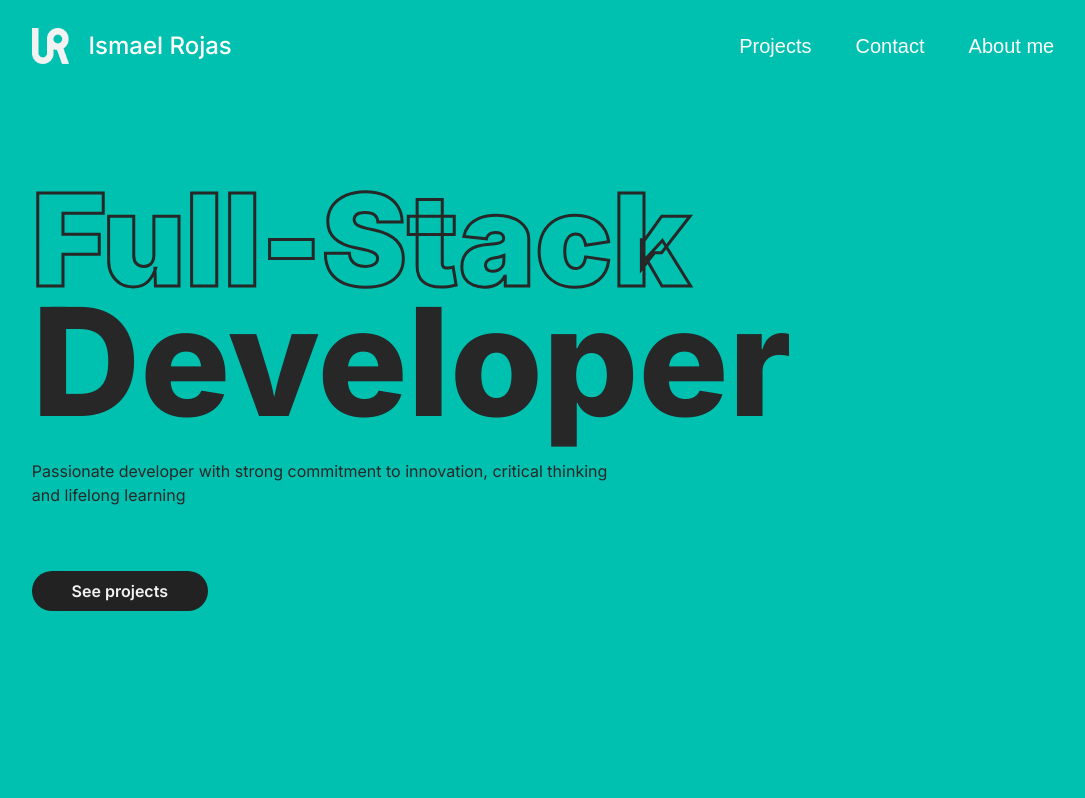
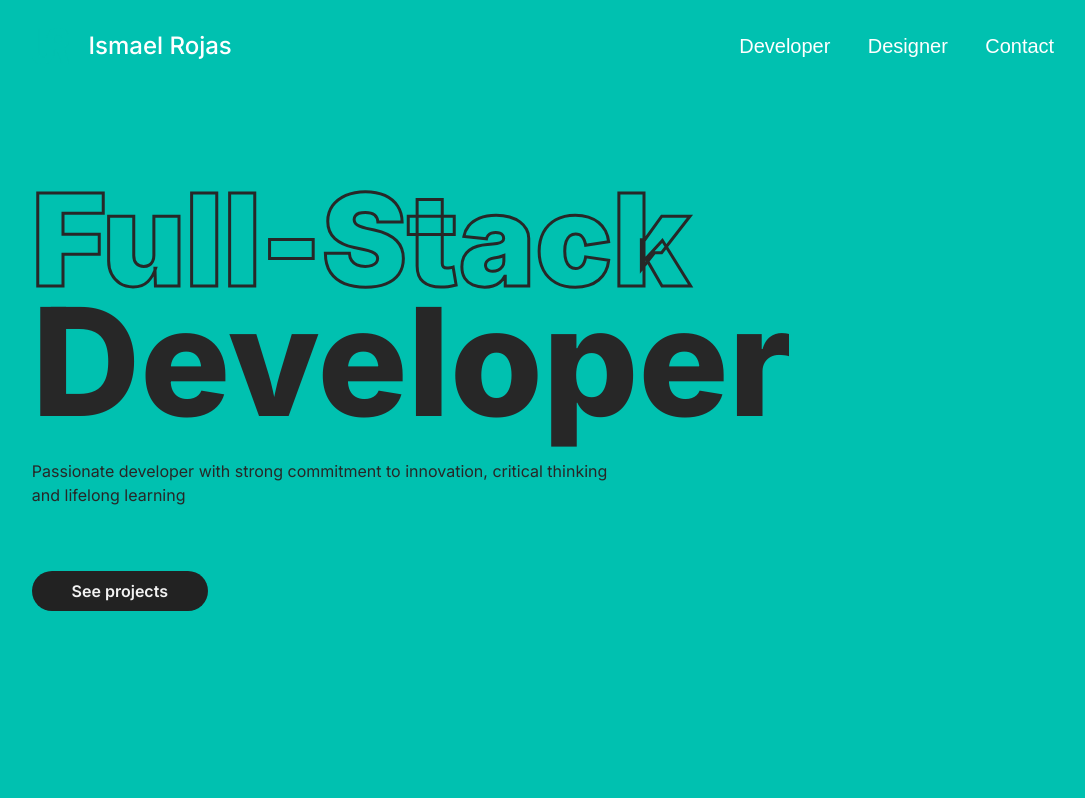
Before and after one commit to Bach16/Ismael-Rojas, a Next.js app: page / in a window 1280 px wide. Shown: the top 798 px of the page, without its empty margins (77-1162 px from the left). Built offline with nearby package versions, Linux system fonts and the light colour scheme; a web font is replaced by a local one.

Commit message:
change color

```diff
--- a/components/Navbar.tsx
+++ b/components/Navbar.tsx
@@ -1,5 +1,5 @@
 import React from "react";
-import logo from "../public/IR-2nd-white.png";
+import logo from "../public/Changed_color_no_BG.png";
 import {
   Drawer,
   DrawerBody,
@@ -17,18 +17,23 @@ import Link from "next/link";
 import { CgMenuRound } from "react-icons/cg";
 
 const Navbar = () => {
-  const { isOpen, onOpen, onClose } = useDisclosure()
-  const btnRef = React.useRef()
+  const { isOpen, onOpen, onClose } = useDisclosure();
+  const btnRef = React.useRef();
   return (
-    <Flex className="pt-7 text-xl items-center justify-between ">
+    <Flex className="pt-7 text-xl items-center justify-between  ">
       <Link href="/" className="w-[200px]">
-      <Flex className=" justify-between items-center m-0 ">
-        <img src={logo.src} className="h-9  w-9.5" alt="logo" />
-      <Text className=" md:flex hidden font-medium text-2xl text-white font-inter">Ismael Rojas</Text>
-      </Flex>
+        <Flex className=" justify-between items-center m-0 ">
+          <img src={logo.src} className="h-9  w-9.5" alt="logo" />
+          <Text className=" md:flex hidden font-medium text-2xl text-white font-inter text-[#00C1B0]">
+            Ismael Rojas
+          </Text>
+        </Flex>
       </Link>
 
-      <CgMenuRound className="md:hidden font-thin text-white h-12 w-12"  onClick={onOpen} />
+      <CgMenuRound
+        className="md:hidden font-thin text-white h-12 w-12"
+        onClick={onOpen}
+      />
 
       <Drawer
         isOpen={isOpen}
@@ -41,28 +46,28 @@ const Navbar = () => {
         <DrawerContent>
           <DrawerCloseButton />
           <DrawerBody className="text-right bg-slate-900">
-            <Link href="/projects">
-              <Text>Projects</Text>
+            <Link href="/developer">
+              <Text>Developer</Text>
+            </Link>
+            <Link href="/designer">
+              <Text>Designer</Text>
             </Link>
             <Link href="/contact">
               <Text>Contact</Text>
-            </Link>
-            <Link href="/about">
-              <Text>About me</Text>
             </Link>
           </DrawerBody>
         </DrawerContent>
       </Drawer>
 
-      <div className="md:flex hidden text-white justify-between mr-10 w-[315px] font-[360px]">
-        <Link href="/projects">
-          <Text>Projects</Text>
+      <div className="md:flex hidden text-white justify-between mr-10 w-[315px]  text-[#00C1B0] font-[360px]">
+        <Link href="/developer">
+          <Text>Developer</Text>
+        </Link>
+        <Link href="/designer">
+          <Text>Designer</Text>
         </Link>
         <Link href="/contact">
           <Text>Contact</Text>
-        </Link>
-        <Link href="/about">
-          <Text>About me</Text>
         </Link>
       </div>
     </Flex>
```
